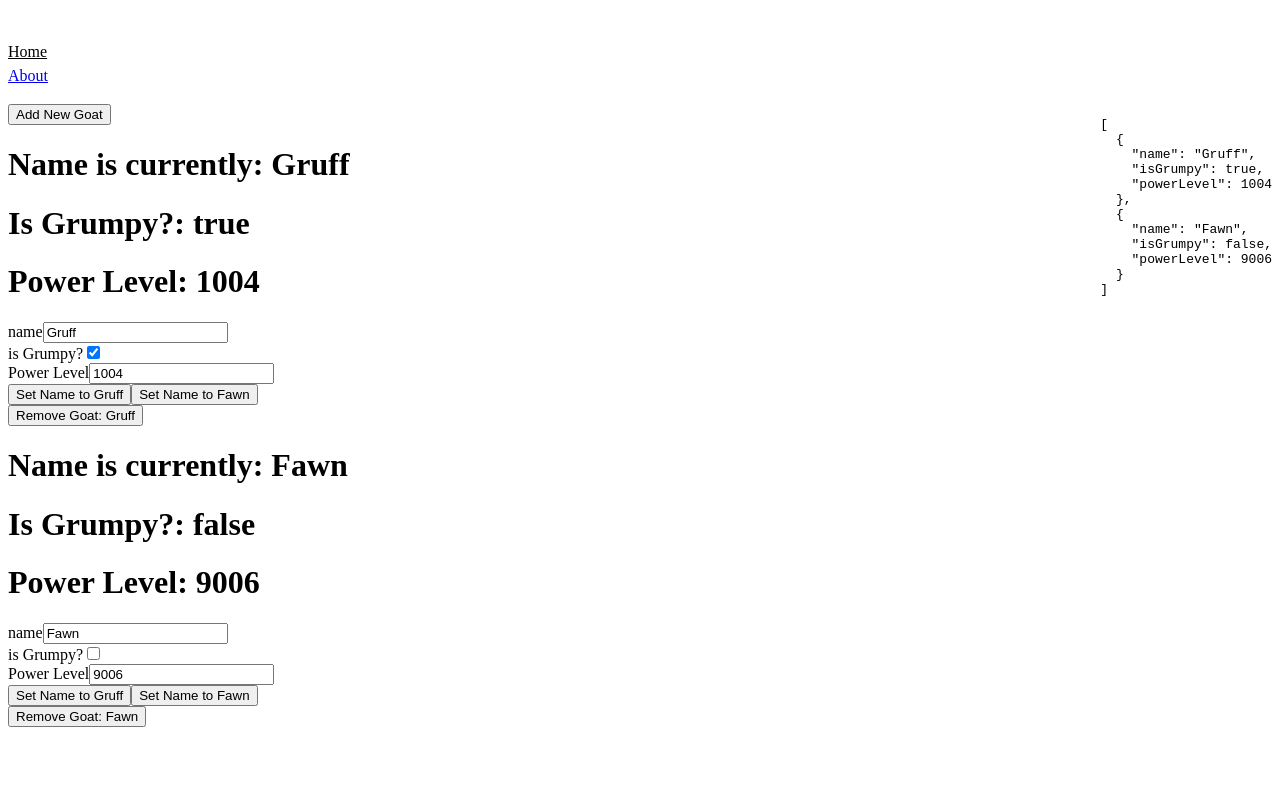
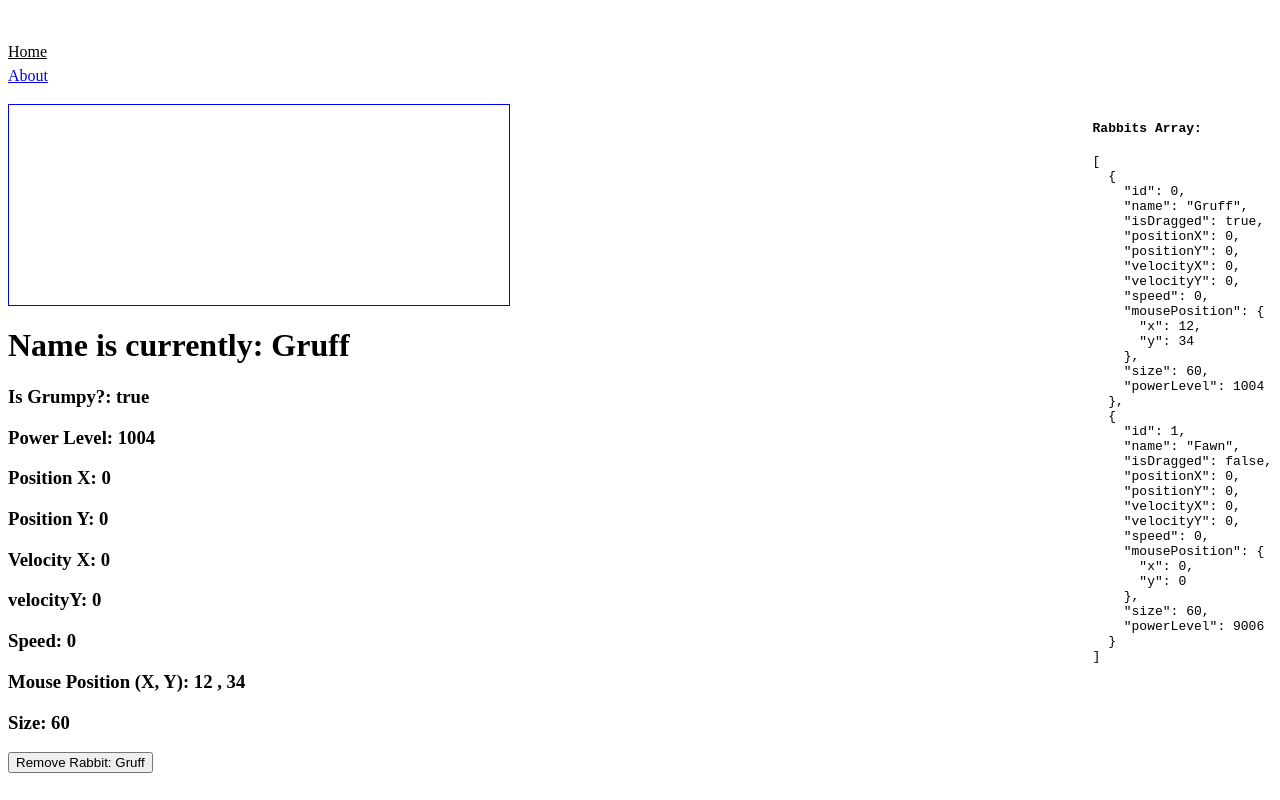
Before and after one commit to JamieSpencerBSWD/hoppinmad, a Vue app in the folder HoppinMadVue/: page / in a window 1280 px wide. Shown: the top 800 px of the page. Built offline with nearby package versions, Linux system fonts and the light colour scheme; the HTML template or start-up script is replaced by a standard one.

Commit message:
transforming goats to be rabbits

```diff
--- a/HoppinMadVue/src/components/GoatViewer.vue
+++ /dev/null
@@ -1,12 +0,0 @@
-<script setup lang="ts">
-import type { Goat } from '@/models/goats';
-
-const goat = defineProps<Goat>();
-</script>
-<template>
-	<div>
-		<h1>Name is currently: {{ goat.name }}</h1>
-		<h1>Is Grumpy?: {{ goat.isGrumpy }}</h1>
-		<h1>Power Level: {{ goat.powerLevel }}</h1>
-	</div>
-</template>
--- a/HoppinMadVue/src/components/GoatEditor.vue
+++ b/HoppinMadVue/src/components/RabbitEditor.vue
@@ -1,6 +1,6 @@
 <script setup lang="ts">
-import { type Goat } from '@/models/goats';
-const goat = defineModel<Goat>({ required: true });
+import { type Rabbit } from '@/models/rabbits';
+const rabbit = defineModel<Rabbit>({ required: true });
 </script>
 <template>
 	<div>
@@ -9,7 +9,7 @@ const goat = defineModel<Goat>({ required: true });
 				<span>name</span>
 				<input
 					type="text"
-					v-model="goat.name"
+					v-model="rabbit.name"
 				/>
 			</label>
 		</div>
@@ -18,7 +18,7 @@ const goat = defineModel<Goat>({ required: true });
 				<span>is Grumpy?</span>
 				<input
 					type="checkbox"
-					v-model="goat.isGrumpy"
+					v-model="rabbit.isDragged"
 				/>
 			</label>
 		</div>
@@ -27,14 +27,14 @@ const goat = defineModel<Goat>({ required: true });
 				<span>Power Level</span>
 				<input
 					type="number"
-					v-model.number="goat.powerLevel"
+					v-model.number="rabbit.powerLevel"
 				/>
 			</label>
 		</div>
 
 		<div>
-			<button @click="goat.name = 'Gruff'">Set Name to Gruff</button>
-			<button @click="goat.name = 'Fawn'">Set Name to Fawn</button>
+			<button @click="rabbit.name = 'Mochi'">Set Name to Mochi</button>
+			<button @click="rabbit.name = 'Pixel'">Set Name to Pixel</button>
 		</div>
 	</div>
 </template>
--- /dev/null
+++ b/HoppinMadVue/src/components/RabbitViewer.vue
@@ -0,0 +1,19 @@
+<script setup lang="ts">
+import type { Rabbit } from '@/models/rabbits';
+
+const rabbit = defineProps<Rabbit>();
+</script>
+<template>
+	<div>
+		<h1>Name is currently: {{ rabbit.name }}</h1>
+		<h3>Is Grumpy?: {{ rabbit.isDragged }}</h3>
+		<h3>Power Level: {{ rabbit.powerLevel }}</h3>
+		<h3>Position X: {{ rabbit.positionX }}</h3>
+		<h3>Position Y: {{ rabbit.positionY }}</h3>
+		<h3>Velocity X: {{ rabbit.velocityX }}</h3>
+		<h3>velocityY: {{ rabbit.velocityY }}</h3>
+		<h3>Speed: {{ rabbit.speed }}</h3>
+		<h3>Mouse Position (X, Y): {{ rabbit.mousePosition.x + " , " + rabbit.mousePosition.y }}</h3>
+		<h3>Size: {{ rabbit.size }}</h3>
+	</div>
+</template>
--- a/HoppinMadVue/src/models/goats.ts
+++ /dev/null
@@ -1,39 +0,0 @@
-import { ref } from 'vue';
-//Add Gravity and Dragging logic here!
-
-export type Goat = {
-	name: string;
-	isGrumpy: boolean;
-	powerLevel: number;
-};
-
-export const goats = ref<Goat[]>([
-	{
-		name: 'Gruff',
-		isGrumpy: true,
-		powerLevel: 999,
-	},
-	{
-		name: 'Fawn',
-		isGrumpy: false,
-		powerLevel: 9001,
-	},
-]);
-
-const tickGoat = (goat: Goat) => {
-	goat.powerLevel += 1;
-};
-setInterval(() => {
-	goats.value.forEach(tickGoat);
-}, 1000);
-
-export const addGoat = () => {
-	goats.value.push({
-		name: '',
-		isGrumpy: false,
-		powerLevel: 0,
-	});
-};
-export const removeGoatByIndex = (removeIndex: number) => {
-	goats.value = goats.value.filter((goat, index) => index !== removeIndex);
-};
--- /dev/null
+++ b/HoppinMadVue/src/models/rabbits.ts
@@ -0,0 +1,89 @@
+import { ref } from 'vue';
+//Add Gravity and Dragging logic here!
+// What does a rabbit look like?
+//Rabbit should have:
+
+/*
+	id
+	name
+	isDragged
+	positionX
+	positionY
+	velocityX
+	velocityY
+	state = [IDLE, FALLING, DRAGGED, ETC]
+	mousePosition
+	size
+*/
+
+export type Rabbit = {
+	id: number;
+	name: string;
+	isDragged: boolean; // changed if rabbit is being dragged. Should I keep this?
+	positionX: number; // X position (initial from mouse, updated when applying gravity or whatever)
+	positionY: number; // Y position (initial from mouse, updated when applying gravity or whatever)
+	velocityX: number; // Velocity of the rabbit on the X Axis. 0 for now
+	velocityY: number; // Velocity of the rabbit on the Y Axis. 0 for now
+	speed: number; // Should be a calculation based on velocity and gravity maybe?
+	mousePosition: {x: number, y: number}; // should be the current mousePosition,
+	// only passed in if the rabbit is being hovered over, or dragged
+	// could be used to change State and Actions if mouse is close
+	size: number; // should be square. width and height would use this.
+	powerLevel: number;
+};
+
+export const rabbits = ref<Rabbit[]>([
+	{
+		id: 0,
+		name: 'Gruff',
+		isDragged: true,
+		positionX: 0,
+		positionY: 0,
+		velocityX: 0,
+		velocityY: 0,
+		speed: 0,
+		mousePosition: { x: 12, y: 34 },
+		size: 60,
+		powerLevel: 999,
+	},
+	{
+		id: 1,
+		name: 'Fawn',
+		isDragged: false,
+		positionX: 0,
+		positionY: 0,
+		velocityX: 0,
+		velocityY: 0,
+		speed: 0,
+		mousePosition: { x: 0, y: 0 },
+		size: 60,
+		powerLevel: 9001,
+	},
+]);
+
+const tickRabbit = (rabbit: Rabbit) => {
+	//Perform Gravity Here?
+	rabbit.powerLevel += 1;
+};
+setInterval(() => {
+	rabbits.value.forEach(tickRabbit);
+}, 1000);
+
+export const addRabbit = () => {
+	rabbits.value.push({
+		id: rabbits.value.length,
+		name: '',
+		isDragged: false,
+		positionX: 0,
+		positionY: 0,
+		velocityX: 0,
+		velocityY: 0,
+		speed: 0,
+		mousePosition: { x: 0, y: 0 },
+		size: 60,
+		powerLevel: 0,
+	});
+};
+export const removeRabbitByIndex = (removeIndex: number) => {
+	rabbits.value = rabbits.value.filter((rabbit, index) => index !== removeIndex);
+};
--- a/HoppinMadVue/src/views/HomeView.vue
+++ b/HoppinMadVue/src/views/HomeView.vue
@@ -1,26 +1,36 @@
 <script setup lang="ts">
-import { addGoat, goats, removeGoatByIndex } from '@/models/goats';
-import GoatEditor from '@/components/GoatEditor.vue';
-import GoatViewer from '@/components/GoatViewer.vue';
+import { addRabbit, rabbits, removeRabbitByIndex } from '@/models/rabbits';
+//import GoatEditor from '@/components/RabbitEditor.vue';
+import GoatViewer from '@/components/RabbitViewer.vue';
 </script>
 
 <template>
 	<main>
 		<aside style="float: right">
-			<pre><code>{{ goats }}</code></pre>
+			<pre><h4>Rabbits Array:</h4><code>{{ rabbits }}</code></pre>
 		</aside>
-		<div>
-			<button @click="addGoat">Add New Goat</button>
+		<div class="spawnField" @click="addRabbit">
+
 		</div>
 		<div
-			v-for="(goat, index) in goats"
+			v-for="(rabbit, index) in rabbits"
 			:key="index"
+			style="z-index: 1;"
 		>
-			<GoatViewer v-bind="goat" />
-			<GoatEditor v-model="goats[index]!" />
+			<GoatViewer v-bind="rabbit" />
+			<!-- <GoatEditor v-model="rabbits[index]!" /> -->
 			<div>
-				<button @click="removeGoatByIndex(index)">Remove Goat: {{ goat.name }}</button>
+				<button @click="removeRabbitByIndex(index)">Remove Rabbit: {{ rabbit.name }}</button>
 			</div>
 		</div>
 	</main>
 </template>
+
+<style scoped>
+	.spawnField{
+		border: 1px solid blue;
+		width: 500px;
+		height: 200px;
+		cursor: pointer;
+	}
+</style>
```
